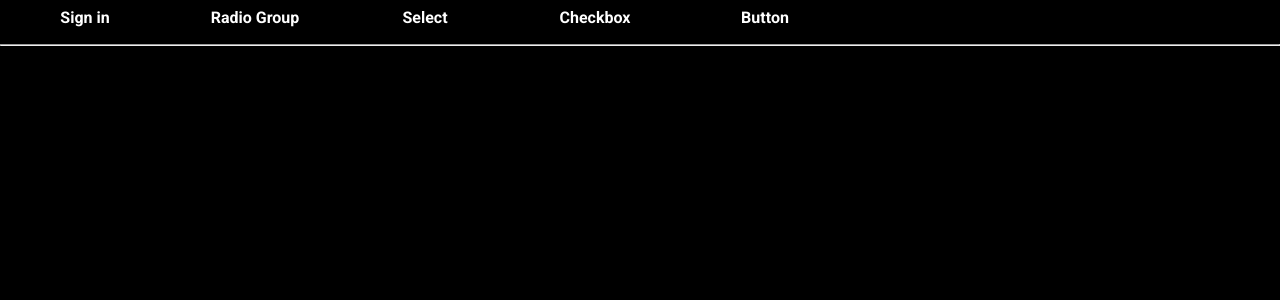
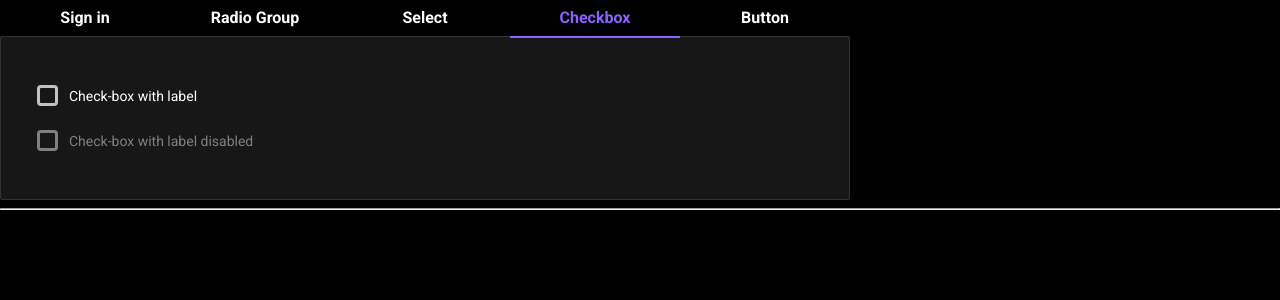
Before and after one commit to dnisaev/cards, a React (Vite) app: page / in a window 1280 px wide. Shown: the top 300 px of the page. Built offline with nearby package versions, Linux system fonts and the light colour scheme.

Commit message:
add defaultValue to Tabs

```diff
--- a/src/App.tsx
+++ b/src/App.tsx
@@ -35,7 +35,11 @@ export function App() {
   return (
     <div>
       <div>
-        <Tabs tabs={tabsExampleArray}>
+        <Tabs
+          defaultValue={'checkbox'}
+          tabs={tabsExampleArray}
+          tabsTitle={'Example title for Tabs'}
+        >
           <TabContent value={'sign-in'}>
             <Card>
               <SignIn />
```
